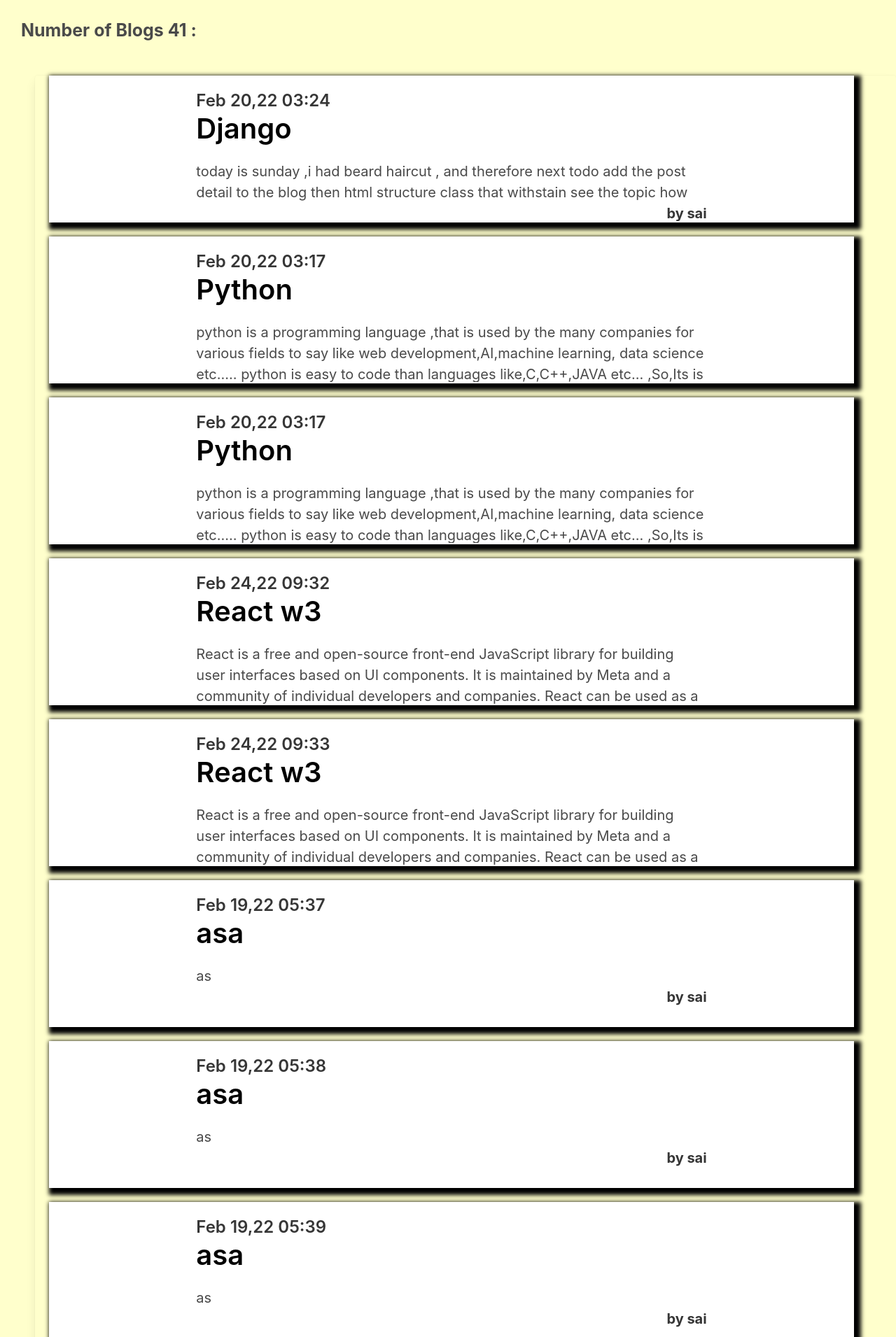
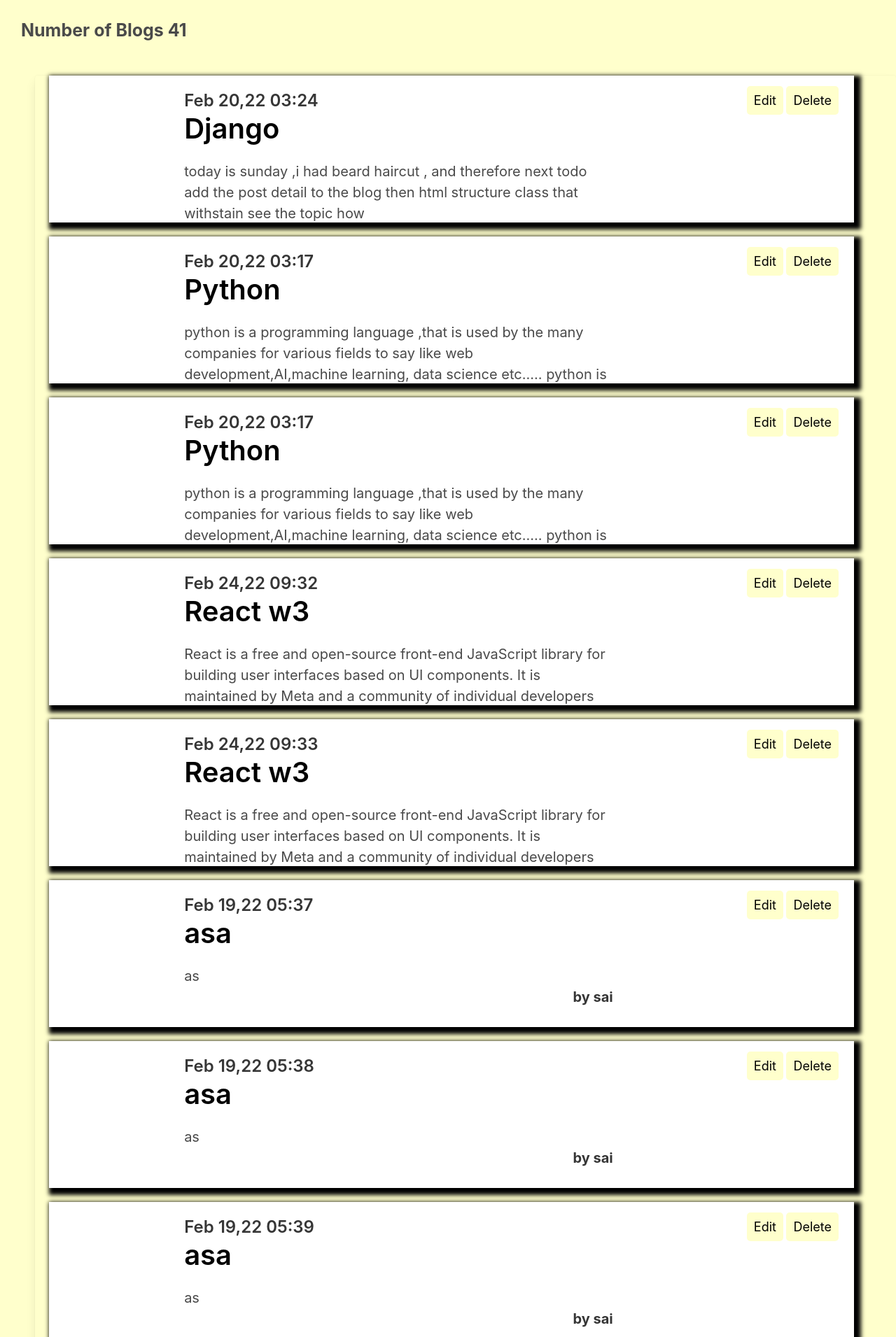
Before and after one commit to Saimanikantarelangi/Futurereadytalent, a Django app: page /home/ in a window 1280 px wide. Shown: the part 90-2001 px from the top of the page at 70% size. Run offline with Django 3.2, Linux system fonts and the light colour scheme; data comes from the database, SQL or seed files in the repository; both versions use the stored data as it was after the commit.

Commit message:
some frontend changes and delete post function

```diff
--- a/hello/settings.py
+++ b/hello/settings.py
@@ -36,6 +36,7 @@
     'myapi',
     'django.contrib.admin',
     'django.contrib.auth',
+    'django.contrib.sitemaps',
     'django.contrib.contenttypes',
     'django.contrib.sessions',
     'django.contrib.messages',
--- a/hello/urls.py
+++ b/hello/urls.py
@@ -15,10 +15,12 @@
 """
 from django.contrib import admin
 from django.urls import path, include
-
+from django.contrib.sitemaps.views import sitemap
+from .sitemaps import PostSitemap
+sitemaps = {'post':PostSitemap}
 urlpatterns = [
     path('admin/', admin.site.urls),
-
-    path('',include("myapi.urls"))
+    path('sitemap.xml',sitemap,{'sitemaps':sitemaps}),
+    path('',include("myapi.urls")),
 
 ]
--- a/myapi/forms.py
+++ b/myapi/forms.py
@@ -11,3 +11,8 @@
     class Meta:
         model = comment
         fields = ('name', 'email', 'body')
+
+class UpdateForm(forms.ModelForm):
+    class Meta:
+        model = Posts
+        fields = "__all__"
--- a/myapi/models.py
+++ b/myapi/models.py
@@ -29,6 +29,10 @@
     def __str__(self):
         return self.title+ ' by ' +self.aurt
 
+    def get_absolute_url(self):
+        return '/%s/%s/' % (self.title, self.date)
+
+
 class comment(models.Model):
     post = models.ForeignKey(Posts,null=True,related_name="comments",on_delete=models.CASCADE)
     name = models.CharField(max_length=255)
--- a/myapi/templates/home.html
+++ b/myapi/templates/home.html
@@ -50,10 +50,10 @@
     </div>
   </nav>
 <div class="len">
-{% if data %}
-    <p>Number of Blogs {{ data|length }} :</p>
+    {% if data %}
+    <p>Number of Blogs {{ data|length }} </p>
     {% else %}
-    <p class="subtitle is-4">No blogs!</p>
+    <p class="subtitle is-4">No blogs! Begin now</p>
     {% endif %}
 </div>
 
@@ -62,8 +62,12 @@
 {% for post in data %}
 
     <section class="section">
+        <div class="but">
+            <a href="update/{{post.id}}">Edit</a>
+            <a href="delete/{{post.id}}">Delete</a>
+        </div>
           <div class="columns">
-            <div class="column is-8 is-offset-2">
+            <div class="column is-8 is-offset-2" style="padding-left:-10px;">
               <div class="content is-medium">
                 <h2 class="subtitle is-4">{{post.date|date:'M d,y h:i'}}</h2>
                 <h1 class="title"><a href="/postdetail/{{post.id}}">{{post.title}}</a></h1>
@@ -74,6 +78,7 @@
               </div>
             </div>
           </div>
+
         </section>
 
 {% endfor %}
@@ -86,6 +91,29 @@
 html,body{
 background: #FFFFCC;
 }
+
+.but{
+float:right;
+margin-left:20px;
+}
+.but>a {
+border-radius:5px;
+  position: relative;
+  background-color: #FFFFCC;
+  border: none;
+  font-size: 18px;
+  color: black;
+  padding: 10px;
+  width: fit-content;
+  height:fit-content;
+  text-align: center;
+  transition-duration: 0.4s;
+  text-decoration: none;
+  overflow: auto;
+  cursor: pointer;
+}
+
+
 .card{
 background: #FFFFCC;
 margin-left:50px;
--- a/myapi/templates/login.html
+++ b/myapi/templates/login.html
@@ -5,8 +5,7 @@
     <meta charset="UTF-8">
     <title>Title</title>
 </head>
-<body style="background-image: url('{% static 'images/loginback.jpg'%}'); background-repeat:no-repeat;
-background-size:cover; opacity:0.8; background-color:#FFFFCC;">
+<body style="opacity:0.8; background-color:#fffffab;">
 <div class="log">
 
 <form action="login" method="post">
@@ -35,9 +34,10 @@
 border: 1px solid black;
 padding:5px;
 border-radius:4px;
+background-color:#48c78e;
 }
 button:hover{
-color: #FFFFCC;
+color: #fffff3b;
 }
     .log{
 background-color:#ffffff3b;
--- a/myapi/templates/post_detail.html
+++ b/myapi/templates/post_detail.html
@@ -34,7 +34,7 @@
                 </p>
 
                   <hr>
-                  <h2 class="subtitle is-4">Comments</h2>
+                  <h2 class="subtitle is-4">Comments({{pdata.comments.all|length}})</h2>
                   {% if not pdata.comments.all %}
                     <p>
                         No comments yet!
@@ -43,7 +43,7 @@
                   {% for comment in pdata.comments.all %}
                     <article class="media box" style="background-color: #ffffffab;">
                         <div class="media-content">
-                            <strong>{{comment.name}} at {{comment.createdat|date:'M d,Y,h:i'}}
+                            <strong>{{comment.name}} at {{comment.createdat|date:'M d,y h:i'}} <br>
                                 <small>{{comment.createdat|timesince}} ago</small></strong><br>
                                 {{comment.body}}
                         </div>
@@ -77,7 +77,7 @@
                 </p>
 
                   <hr>
-                  <h2 class="subtitle is-4">Comments</h2>
+                  <h2 class="subtitle is-4">Comments({{pdata.comments.all|length}})</h2>
                   {% if not pdata.comments.all %}
                     <p>
                         No comments yet!
--- a/myapi/urls.py
+++ b/myapi/urls.py
@@ -11,6 +11,8 @@
     path('search', search, name='search'),
     path('addpost',addpost, name='addpost'),
     path('contact',contact, name='contact'),
+    path('delete/<int:id>',delete, name='delete'),
+    path('update/<int:id>',update, name='update'),
 
 
 
--- a/myapi/views.py
+++ b/myapi/views.py
@@ -1,8 +1,8 @@
 from django.db.models import Q
 from django.http import HttpResponse
-from django.shortcuts import render, redirect
+from django.shortcuts import render, redirect, get_object_or_404
 
-from .forms import UserForm,CommentForm
+from .forms import UserForm,CommentForm,UpdateForm
 from .models import Posts,User
 import requests
 
@@ -88,9 +88,31 @@
             return redirect('postdetail',id=pdata.id)
     else:
         form = CommentForm()
-        print(pdata.image)
 
     return render(request, "post_detail.html", {'pdata': pdata, 'form': form,"id":pdata.id})
+
+def delete(request,id):
+        dat = get_object_or_404(Posts, id=id)
+        dat.delete()
+        post = Posts.objects.all()
+        return render(request,'home.html',{'post':post})
+
+def update(request,id):
+    data = get_object_or_404(Posts, id=id)
+    form = UpdateForm(instance=data)
+
+    if request.method == "POST":
+        form = UpdateForm(request.POST, instance=data)
+        if form.is_valid():
+            form.save()
+            return redirect('update')
+    context = {
+        "form": form,
+        'data':data
+
+    }
+    return render(request, 'home.html', context)
+
 
 
 
```
Also changed, not shown: hello/sitemaps.py (added, +10 -0 lines), myapi/templates/update.html (added, +18 -0 lines), myapi/templates/welcome.html (+67 -3 lines), db.sqlite3, media/uploads/media/uploads/joanna-kosinska-RE-8WswW95o-unsplash_uB4oD4l.jpg (added).
